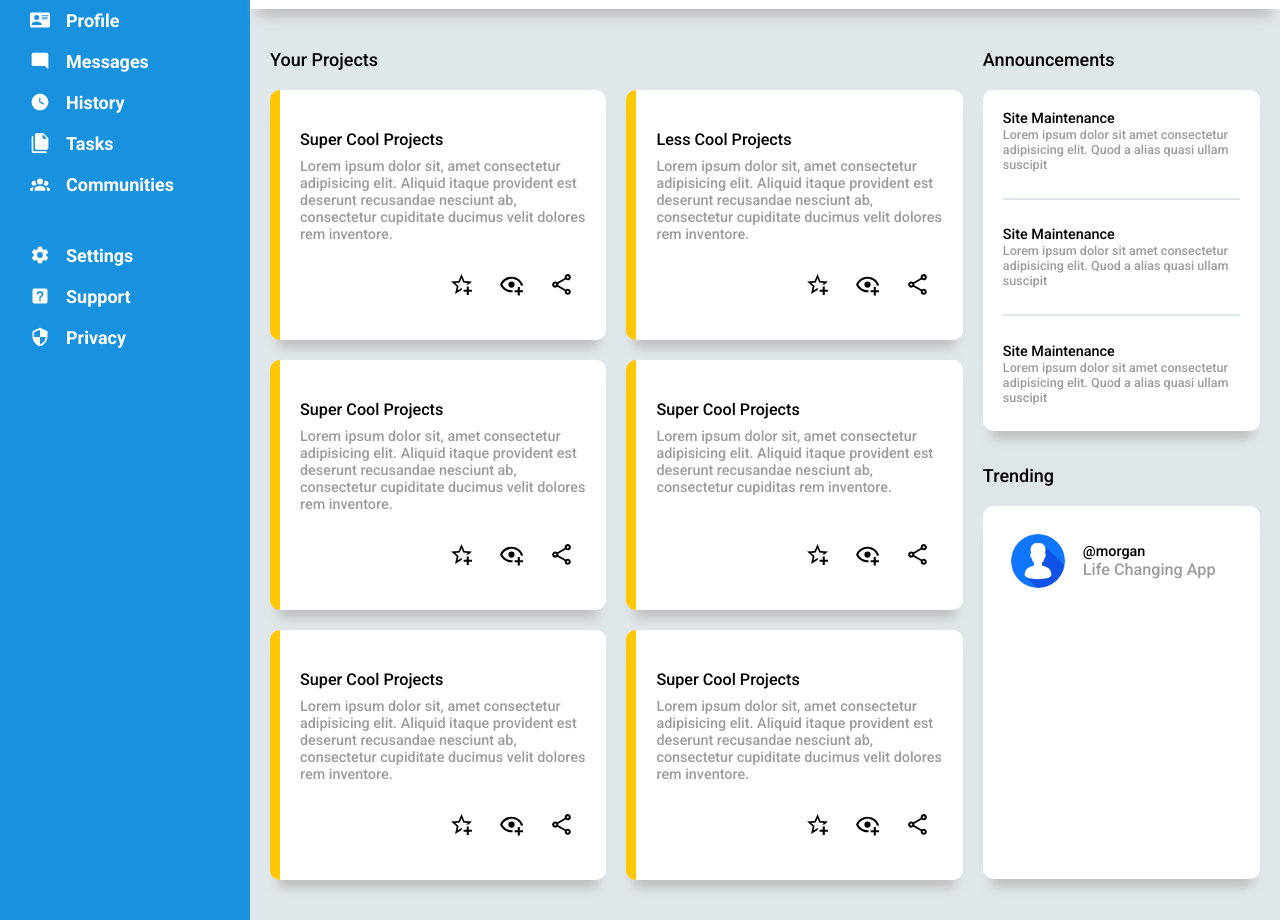
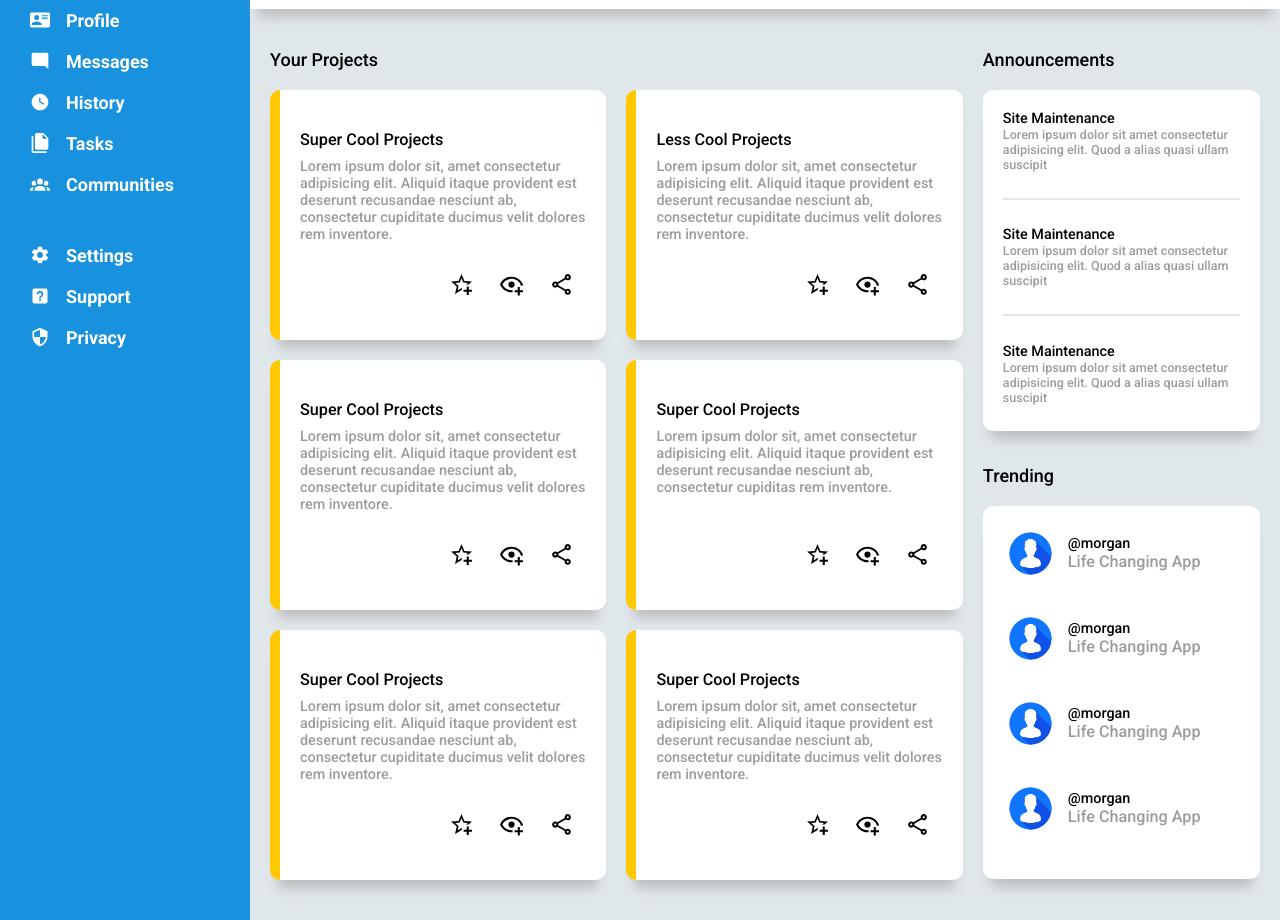
Before and after one commit to Braumski/odin-dashboard, a plain HTML site: page index.html in a window 1280 px wide. Shown: the part 161-1081 px from the top of the page. Drawn offline with Linux system fonts and the light colour scheme.

Commit message:
Dashboard finished

```diff
--- a/index.html
+++ b/index.html
@@ -432,6 +432,36 @@
                   <div class="subtitle">Life Changing App</div>
                 </div>
               </div>
+              <div class="profile">
+                <img
+                  src="/pics/blue-circle-with-white-user_78370-4707.jpg"
+                  alt="profile-pic"
+                />
+                <div class="description">
+                  <div class="tag">@morgan</div>
+                  <div class="subtitle">Life Changing App</div>
+                </div>
+              </div>
+              <div class="profile">
+                <img
+                  src="/pics/blue-circle-with-white-user_78370-4707.jpg"
+                  alt="profile-pic"
+                />
+                <div class="description">
+                  <div class="tag">@morgan</div>
+                  <div class="subtitle">Life Changing App</div>
+                </div>
+              </div>
+              <div class="profile">
+                <img
+                  src="/pics/blue-circle-with-white-user_78370-4707.jpg"
+                  alt="profile-pic"
+                />
+                <div class="description">
+                  <div class="tag">@morgan</div>
+                  <div class="subtitle">Life Changing App</div>
+                </div>
+              </div>
             </div>
           </section>
         </section>
--- a/styles.scss
+++ b/styles.scss
@@ -284,6 +284,7 @@ img {
       }
       > .trending-body {
         display: flex;
+        flex-direction: column;
         justify-content: start;
         align-items: start;
         gap: 30px;
@@ -297,8 +298,8 @@ img {
           align-items: center;
           gap: 10px;
           > img {
-            width: 70px;
-            height: 70px;
+            width: 55px;
+            height: 55px;
           }
           > .description {
             > .tag {
```
Also changed, not shown: styles.css, 1 other file.
